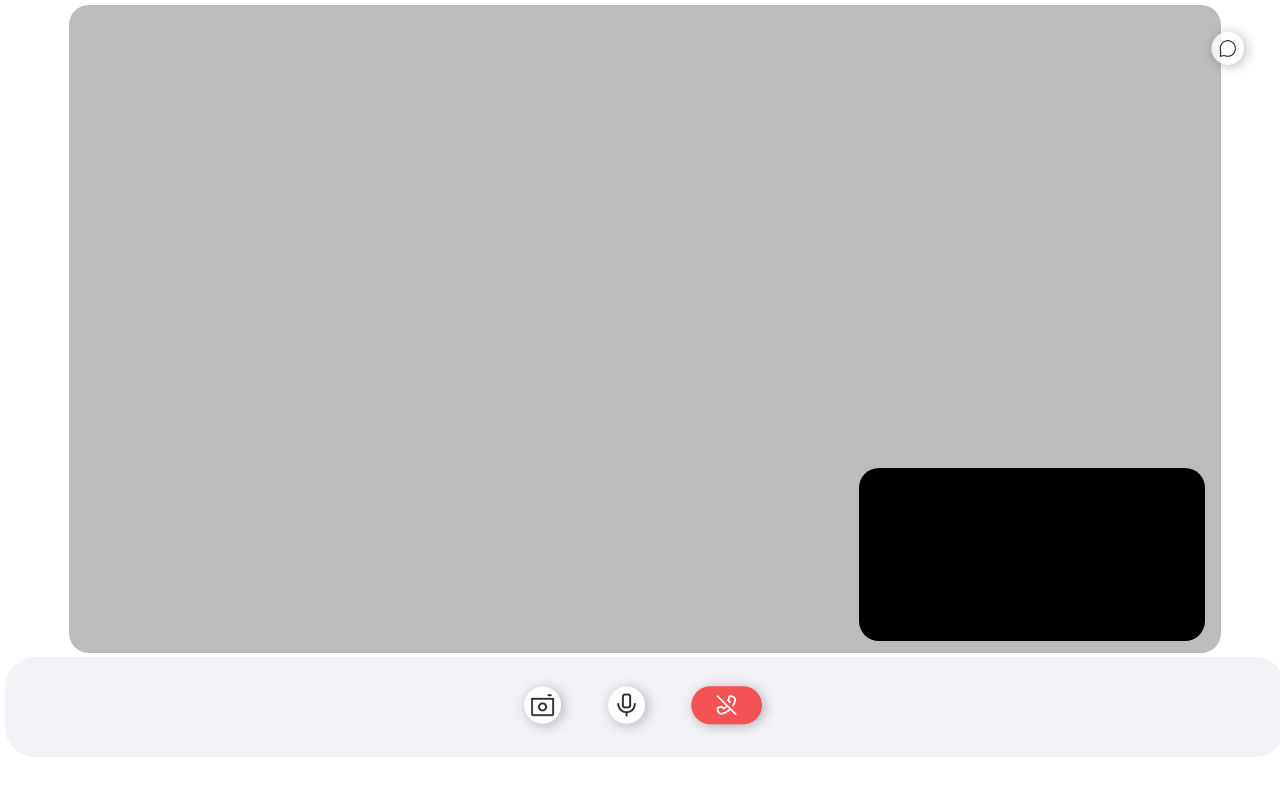
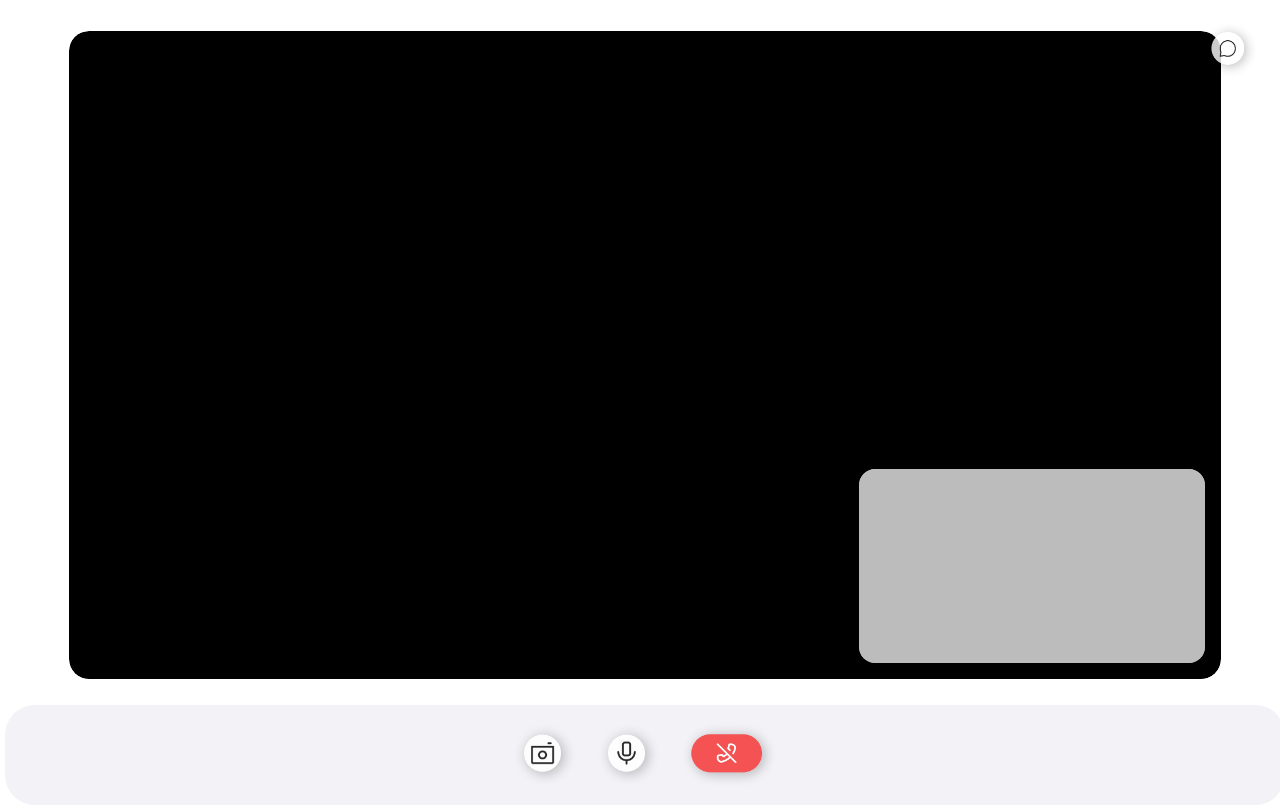
Before and after one commit to SonIRang/SonIRang_frontend, a React (Create React App) app: page /meeting in a window 1280 px wide. Built offline with nearby package versions, Linux system fonts and the light colour scheme.

Commit message:
화상통화 UI및 기능 수정

```diff
--- a/src/components/VideoCallScreen.js
+++ b/src/components/VideoCallScreen.js
@@ -139,10 +139,10 @@ const VideoCallScreen = ({ currentUser, receiver }) => {
   };
 
   const createPeerConnection = () => {
-    if (!localStreamRef.current) {
-      alert("먼저 미디어를 시작해주세요.");
-      return;
-    }
+    // if (!localStreamRef.current) {
+    //   alert("먼저 미디어를 시작해주세요.");
+    //   return;
+    // }
     const pc = new RTCPeerConnection(rtcConfig);
 
     localStreamRef.current.getTracks().forEach((track) => {
@@ -175,7 +175,7 @@ const VideoCallScreen = ({ currentUser, receiver }) => {
 
   const createOffer = async () => {
     if (!client || !receiver) {
-      alert("WebSocket 연결 및 상대방 ID를 확인해주세요.");
+      alert("WebSocket 연결 및 상대방 이메일일를 확인해주세요.");
       return;
     }
     if (!peerConnection) createPeerConnection();
@@ -188,7 +188,7 @@ const VideoCallScreen = ({ currentUser, receiver }) => {
       .catch(() => false);
 
     if (!connected) {
-      alert("상대방이 아직 WebSocket에 연결되지 않았습니다.");
+      alert(`${receiver} 님이 아직 WebSocket에 연결되지 않았습니다.`);
       return;
     }
 
@@ -344,28 +344,45 @@ const VideoContainer = styled.div`
 `;
 
 const VideoArea = styled.div`
-  margin-left: auto;
-  margin-right: auto;
+  margin: auto;
   width: 90%;
   max-height: 85vh;
   aspect-ratio: 16 / 9;
   position: relative;
+  border-radius: 20px;
+  overflow: hidden;
 `;
 
-// LocalVideo를 감싸는 래퍼 (중앙 이미지용)
-const LocalVideoWrapper = styled.div`
+// 상대방 비디오가 크게 나오는 영역
+const RemoteVideo = styled.video`
   width: 100%;
   height: 100%;
-  position: relative;
+  object-fit: cover;
+  background-color: black;
+  border-radius: 20px;
+  z-index: 1;
 `;
 
+// 내 비디오를 오른쪽 아래에 작게 띄우는 영역
+const LocalVideoWrapper = styled.div`
+  position: absolute;
+  bottom: 1rem;
+  right: 1rem;
+  width: 30%;
+  aspect-ratio: 16 / 9;
+  z-index: 2;
+  border-radius: 16px;
+  overflow: hidden;
+  background-color: #bcbcbc;
+`;
+
+// 내 비디오
 const LocalVideo = styled.video`
   width: 100%;
-  max-height: 85vh; /* 버튼이 보이도록 제한 */
-  aspect-ratio: 16 / 9;
+  height: 100%;
   object-fit: cover;
-  border-radius: 20px;
-  background-color: ${(props) => (props.$isCameraReady ? "black" : "#BCBCBC")};
+  border-radius: 16px;
+  background-color: ${(props) => (props.$isCameraReady ? "black" : "#bcbcbc")};
 `;
 
 const CenterProfileImage = styled.img`
@@ -378,16 +395,6 @@ const CenterProfileImage = styled.img`
   border-radius: 50%;
   object-fit: cover;
   z-index: 2;
-`;
-
-const RemoteVideo = styled.video`
-  position: absolute;
-  bottom: 1rem;
-  right: 1rem;
-  width: 30%;
-  background-color: black;
-  z-index: 3;
-  border-radius: 20px;
 `;
 
 const Button = styled.button`
```
